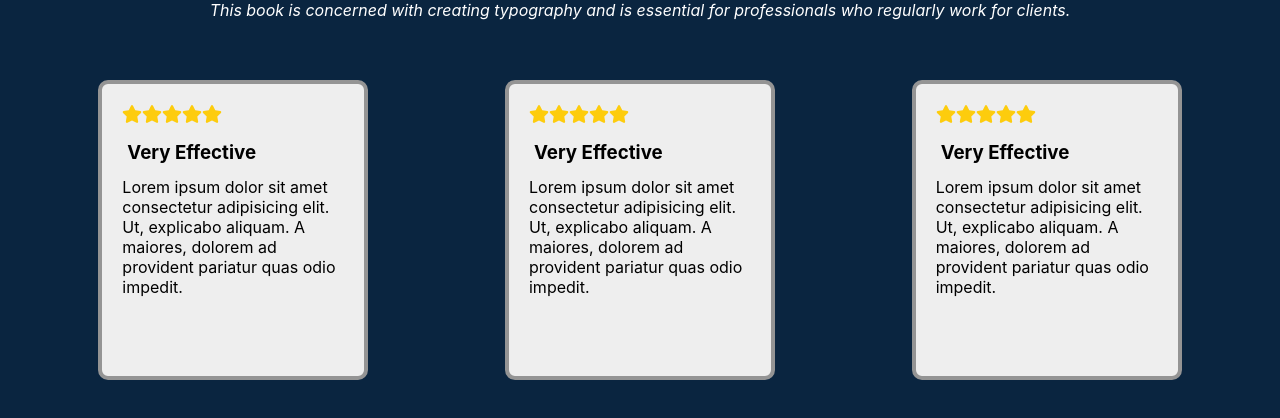
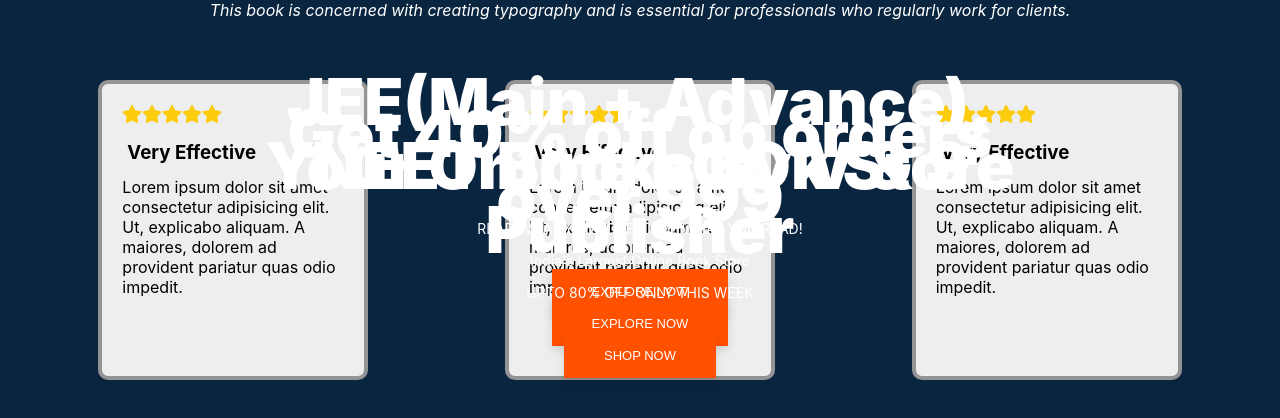
Before and after one commit to Bookshlf-in/Website, a React (Create React App) app: page / in a window 1280 px wide. Shown: the part 176-594 px from the top of the page. Built offline with nearby package versions, Linux system fonts and the light colour scheme.

Commit message:
carousel added

```diff
--- a/src/components/App/App.js
+++ b/src/components/App/App.js
@@ -17,6 +17,7 @@
 import SellerProfile from "../SellerProfile/SellerProfile.js";
 import SearchResult from "../SearchResult/SearchResult.js";
 import BookDetails from "../BookDetails/BookDetails.js"
+import Carousel from "../carousel/Carousel";
 function App() {
   return (
     <Router>
@@ -24,6 +25,7 @@
         <Switch>
           <Route path="/" exact>
             <Navbar />
+            <Carousel/>
             <Review />
             <Footer />
           </Route>
```
